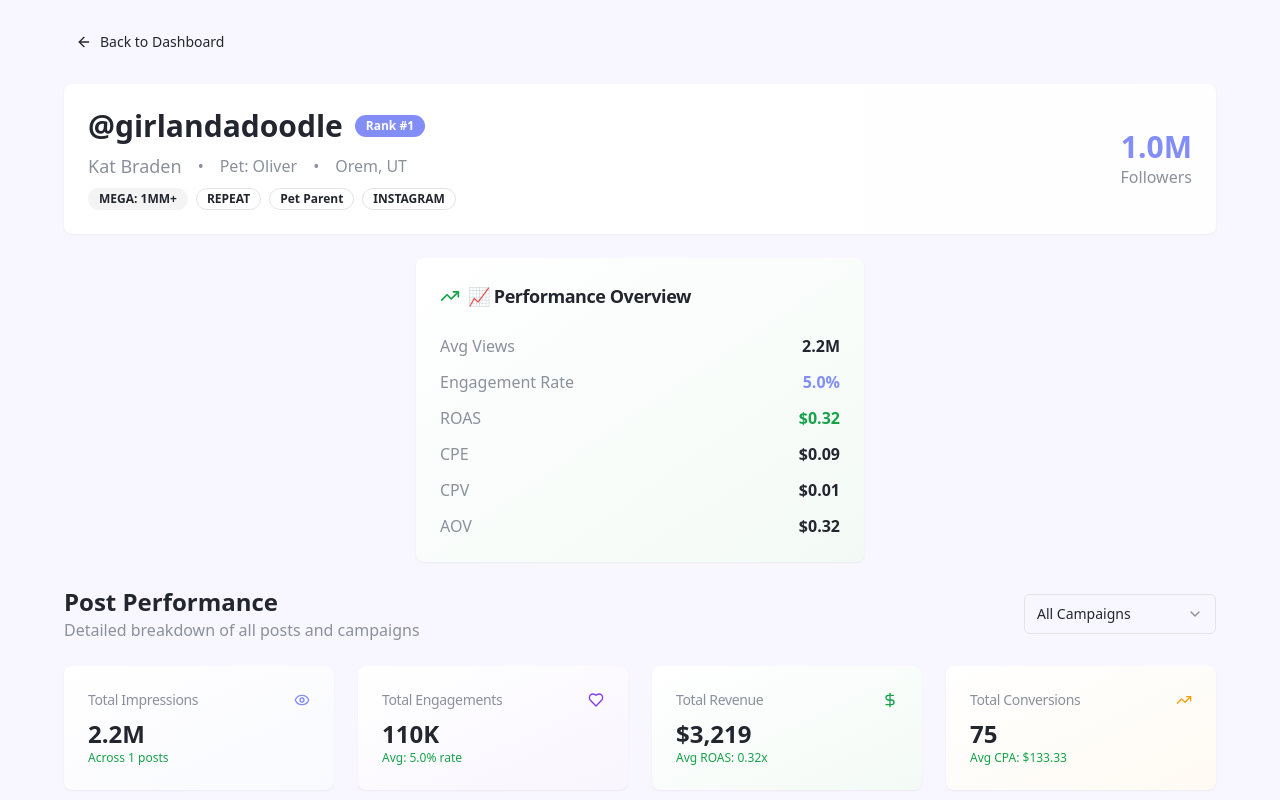
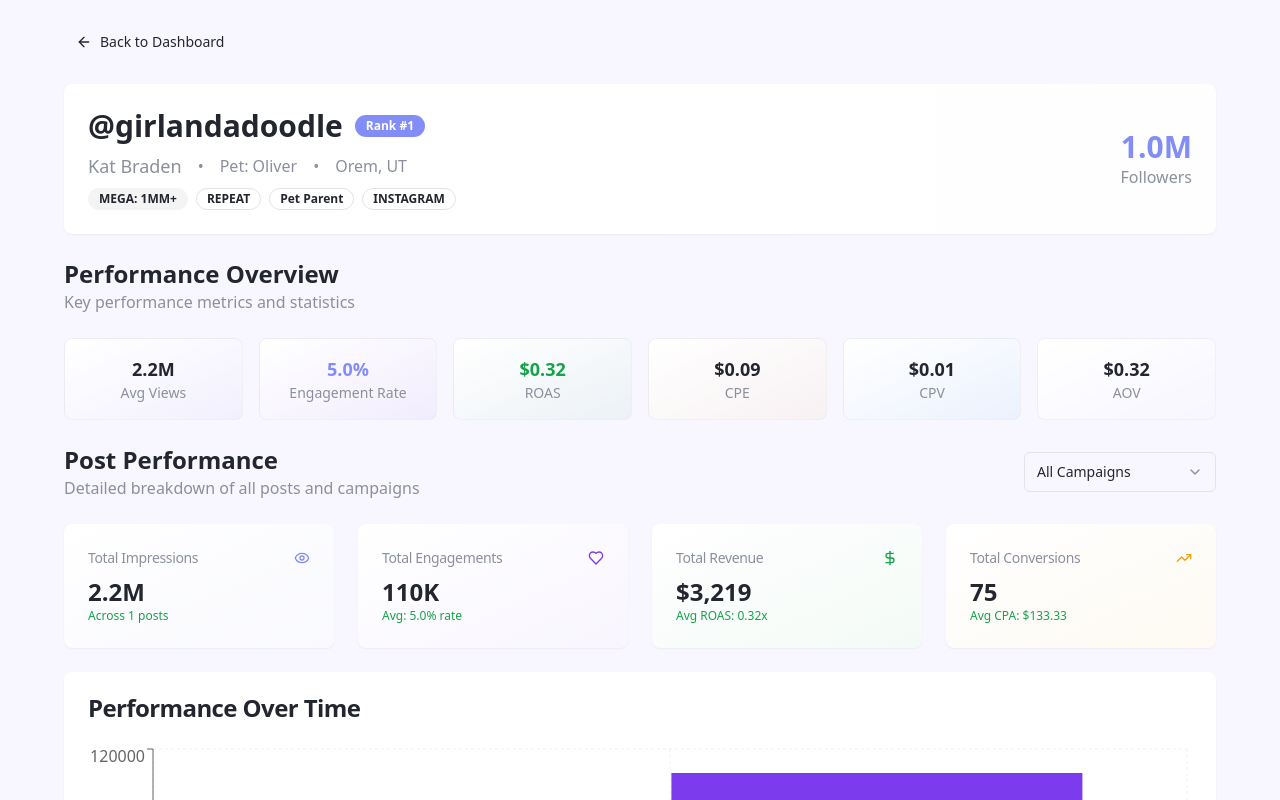
Before and after one commit to chamounsm/elevate-insights, a React (Vite) app: page / in a window 1280 px wide. Both pictures are taken after a click on the element 326 px from the left and 646 px from the top of the page. Shown: the top 800 px of the page. Built offline with nearby package versions, Linux system fonts and the light colour scheme.

Commit message:
Refactor performance overview layout
Adjusted the spacing of the Performance Overview section to span the full screen width. Also, updated the styling of the "Performance Overview" title to match the "Post Performance" section's appearance.

```diff
--- a/src/components/InfluencerDetail.tsx
+++ b/src/components/InfluencerDetail.tsx
@@ -66,47 +66,51 @@ export const InfluencerDetail = ({ influencer, onBack }: InfluencerDetailProps)
           </CardHeader>
         </Card>
 
-        {/* 📈 Performance Overview */}
-        <Card className="border-0 shadow-sm bg-gradient-to-br from-card to-dashboard-success/5 max-w-md mx-auto">
-          <CardHeader>
-            <CardTitle className="flex items-center space-x-2 text-lg">
-              <TrendingUp className="h-5 w-5 text-dashboard-success" />
-              <span>📈 Performance Overview</span>
-            </CardTitle>
-          </CardHeader>
-          <CardContent className="space-y-3">
-            <div className="flex justify-between items-center">
-              <span className="text-muted-foreground font-medium">Avg Views</span>
-              <span className="font-semibold text-foreground">
+        {/* Performance Overview */}
+        <div className="space-y-6">
+          <div>
+            <h2 className="text-2xl font-bold text-foreground">Performance Overview</h2>
+            <p className="text-muted-foreground">Key performance metrics and statistics</p>
+          </div>
+
+          <div className="grid grid-cols-2 md:grid-cols-3 lg:grid-cols-6 gap-4">
+            <div className="text-center p-4 bg-gradient-to-br from-card to-dashboard-primary/5 rounded-lg border border-border/50">
+              <div className="text-lg font-bold text-foreground">
                 {influencer.contentImpressions ? formatNumber(influencer.contentImpressions) : '6,200'}
-              </span>
+              </div>
+              <div className="text-sm text-muted-foreground">Avg Views</div>
             </div>
-            <div className="flex justify-between items-center">
-              <span className="text-muted-foreground font-medium">Engagement Rate</span>
-              <span className="font-semibold text-dashboard-primary">
+
+            <div className="text-center p-4 bg-gradient-to-br from-card to-dashboard-secondary/5 rounded-lg border border-border/50">
+              <div className="text-lg font-bold text-dashboard-primary">
                 {influencer.engagementRate ? `${influencer.engagementRate.toFixed(1)}%` : '14.7%'}
-              </span>
+              </div>
+              <div className="text-sm text-muted-foreground">Engagement Rate</div>
             </div>
-            <div className="flex justify-between items-center">
-              <span className="text-muted-foreground font-medium">ROAS</span>
-              <span className="font-semibold text-dashboard-success">
+
+            <div className="text-center p-4 bg-gradient-to-br from-card to-dashboard-success/5 rounded-lg border border-border/50">
+              <div className="text-lg font-bold text-dashboard-success">
                 ${influencer.roas ? influencer.roas.toFixed(2) : '133.33'}
-              </span>
+              </div>
+              <div className="text-sm text-muted-foreground">ROAS</div>
             </div>
-            <div className="flex justify-between items-center">
-              <span className="text-muted-foreground font-medium">CPE</span>
-              <span className="font-semibold text-foreground">$0.09</span>
+
+            <div className="text-center p-4 bg-gradient-to-br from-card to-dashboard-warning/5 rounded-lg border border-border/50">
+              <div className="text-lg font-bold text-foreground">$0.09</div>
+              <div className="text-sm text-muted-foreground">CPE</div>
             </div>
-            <div className="flex justify-between items-center">
-              <span className="text-muted-foreground font-medium">CPV</span>
-              <span className="font-semibold text-foreground">$0.01</span>
+
+            <div className="text-center p-4 bg-gradient-to-br from-card to-dashboard-info/5 rounded-lg border border-border/50">
+              <div className="text-lg font-bold text-foreground">$0.01</div>
+              <div className="text-sm text-muted-foreground">CPV</div>
             </div>
-            <div className="flex justify-between items-center">
-              <span className="text-muted-foreground font-medium">AOV</span>
-              <span className="font-semibold text-foreground">$0.32</span>
+
+            <div className="text-center p-4 bg-gradient-to-br from-card to-dashboard-accent/5 rounded-lg border border-border/50">
+              <div className="text-lg font-bold text-foreground">$0.32</div>
+              <div className="text-sm text-muted-foreground">AOV</div>
             </div>
-          </CardContent>
-        </Card>
+          </div>
+        </div>
 
         {/* Post Performance Section */}
         <PostPerformance posts={influencer.posts} />
```
